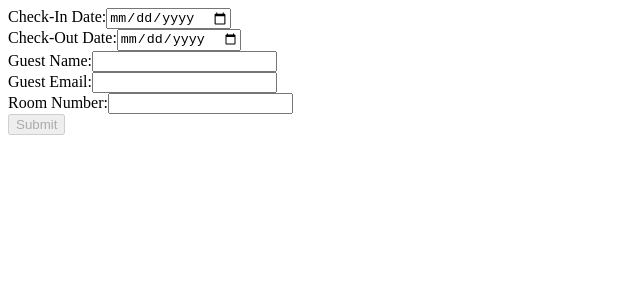
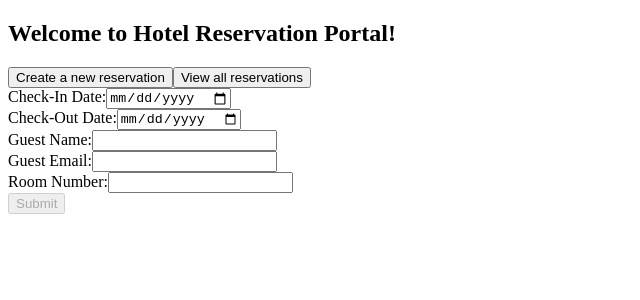
Before and after one commit to jyfernandez/hotel-app, an Angular app: page /new in a window 1280 px wide. Shown: the top 300 px of the page, without its empty margins (0-640 px from the left). Built offline with nearby package versions, Linux system fonts and the light colour scheme.

Commit message:
Combining components

```diff
--- a/src/app/home/home.module.ts
+++ b/src/app/home/home.module.ts
@@ -6,5 +6,6 @@ import { RouterModule } from '@angular/router';
 @NgModule({
   declarations: [HomeComponent],
   imports: [CommonModule, RouterModule],
+  exports: [HomeComponent],
 })
-export class HomeModule {}
+export class HomeModule { }
--- a/src/app/reservation-form/reservation-form.component.html
+++ b/src/app/reservation-form/reservation-form.component.html
@@ -1,3 +1,5 @@
+<app-home></app-home>
+
 <form [formGroup]="reservationForm" (ngSubmit)="onSubmit()">
 
     <div>
--- a/src/app/reservation-list/reservation-list.component.html
+++ b/src/app/reservation-list/reservation-list.component.html
@@ -1,3 +1,5 @@
+<app-home></app-home>
+
 <h2>Reservation List</h2>
 
 <ul *ngIf="reservations.length; else noReservation">
--- a/src/app/reservation/reservation.module.ts
+++ b/src/app/reservation/reservation.module.ts
@@ -4,9 +4,10 @@ import { ReservationFormComponent } from '../reservation-form/reservation-form.c
 import { ReservationListComponent } from '../reservation-list/reservation-list.component';
 import { FormsModule, ReactiveFormsModule } from '@angular/forms';
 import { RouterModule } from '@angular/router';
+import { HomeModule } from '../home/home.module';
 
 @NgModule({
   declarations: [ReservationFormComponent, ReservationListComponent],
-  imports: [CommonModule, FormsModule, ReactiveFormsModule, RouterModule],
+  imports: [CommonModule, FormsModule, ReactiveFormsModule, RouterModule, HomeModule],
 })
-export class ReservationModule {}
+export class ReservationModule { }
```
